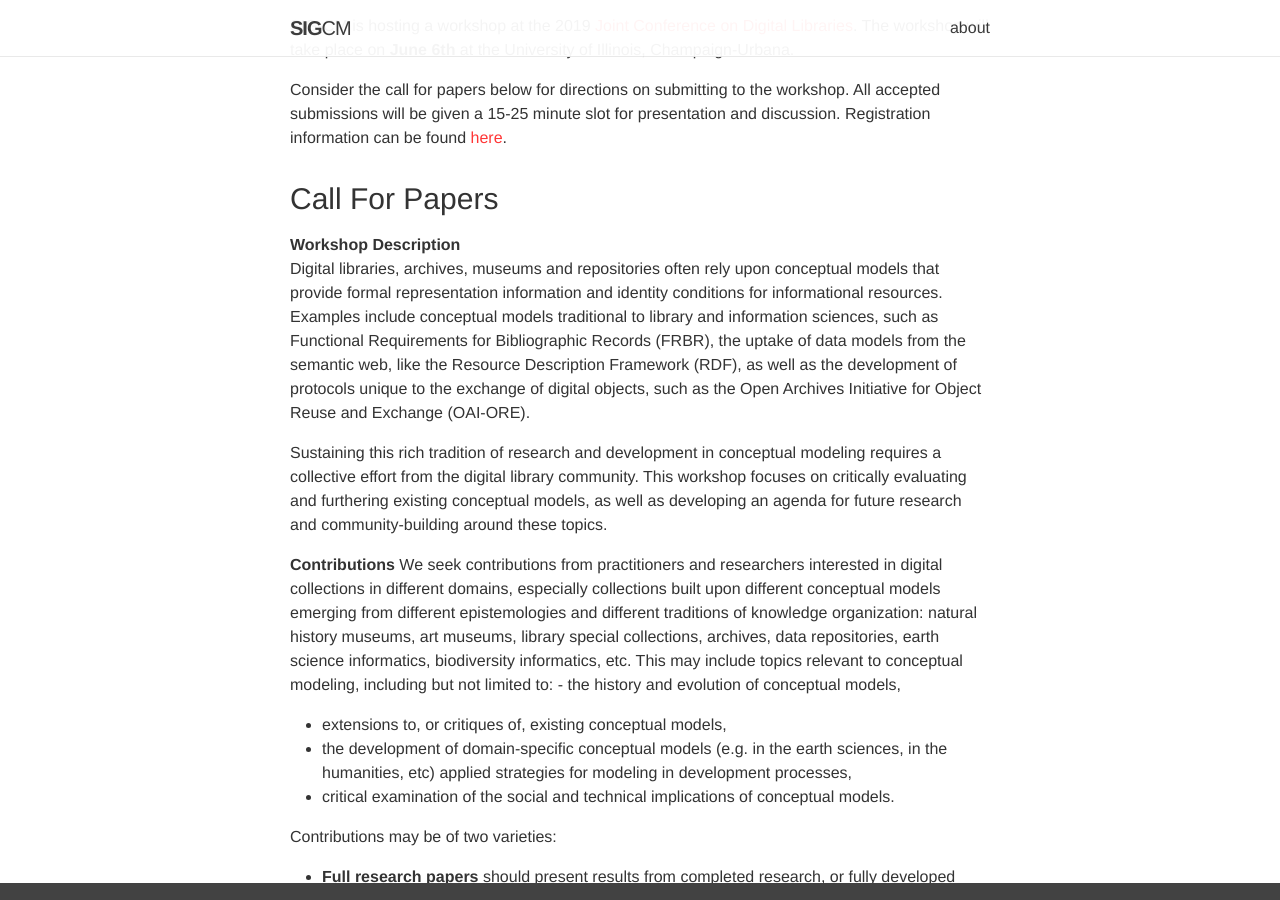
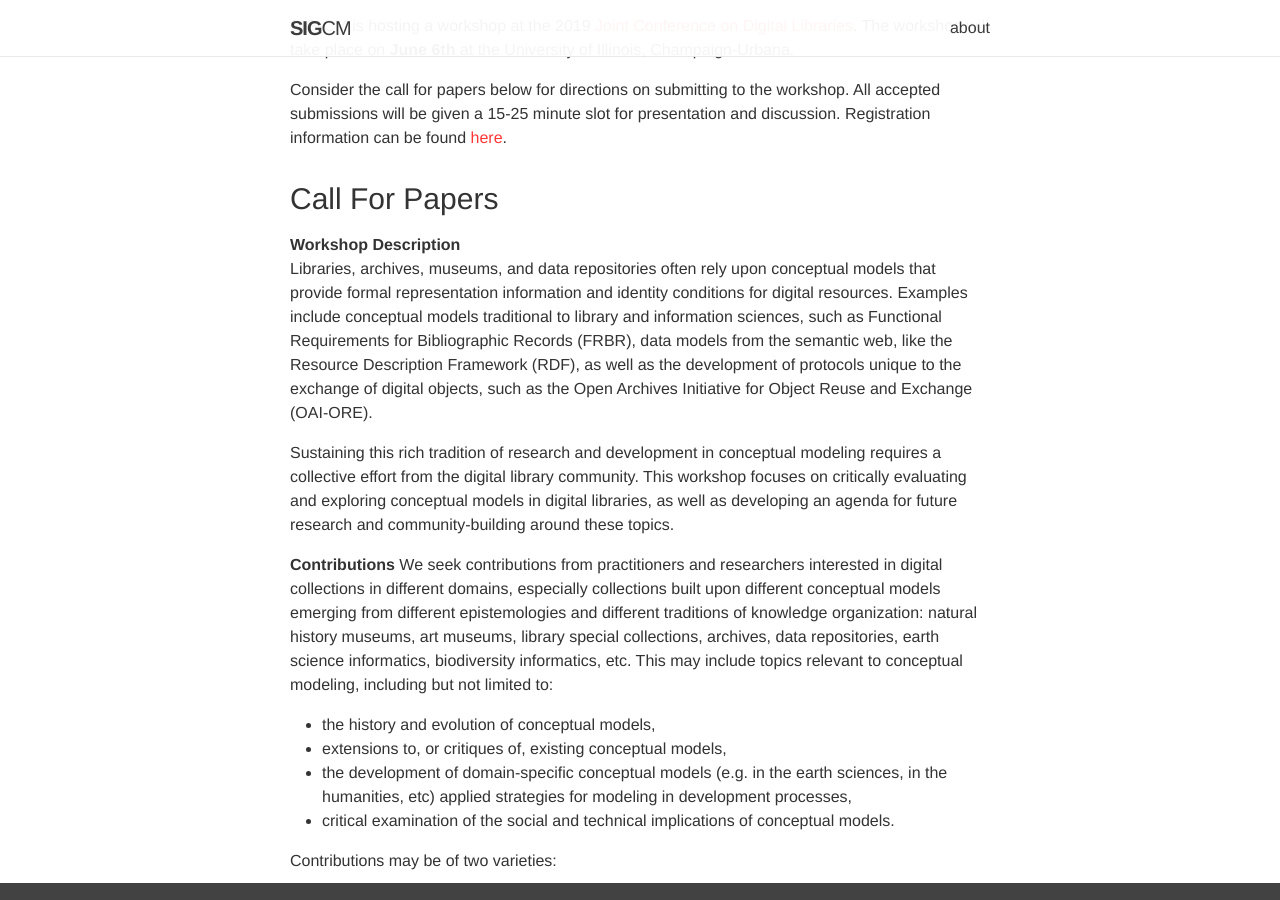
Before and after one commit to sig-cm/sig-cm.github.io, a Jekyll site: the page built from _news/JCDL-CFP.md, in a window 1280 px wide and 900 px high, scrolled down 199 px. Built offline with Jekyll 4.4.1, drawn with Linux system fonts in a browser that asks for light colours; nearby versions of some CDN libraries.

Commit message:
Update JCDL-CFP.md

```diff
--- a/_news/JCDL-CFP.md
+++ b/_news/JCDL-CFP.md
@@ -12,12 +12,13 @@ Consider the call for papers below for directions on submitting to the workshop.
 ### Call For Papers
 
 **Workshop Description**
-Digital libraries, archives, museums and repositories often rely upon conceptual models that provide formal representation information and identity conditions for informational resources. Examples include conceptual models traditional to library and information sciences, such as Functional Requirements for Bibliographic Records (FRBR), the uptake of data models from the semantic web, like the Resource Description Framework (RDF), as well as the development of protocols unique to the exchange of digital objects, such as the Open Archives Initiative for Object Reuse and Exchange (OAI-ORE).
+Libraries, archives, museums, and data repositories often rely upon conceptual models that provide formal representation information and identity conditions for digital resources. Examples include conceptual models traditional to library and information sciences, such as Functional Requirements for Bibliographic Records (FRBR), data models from the semantic web, like the Resource Description Framework (RDF), as well as the development of protocols unique to the exchange of digital objects, such as the Open Archives Initiative for Object Reuse and Exchange (OAI-ORE).
 
-Sustaining this rich tradition of research and development in conceptual modeling requires a collective effort from the digital library community. This workshop focuses on critically evaluating and furthering existing conceptual models, as well as developing an agenda for future research and community-building around these topics.
+Sustaining this rich tradition of research and development in conceptual modeling requires a collective effort from the digital library community. This workshop focuses on critically evaluating and exploring conceptual models in digital libraries, as well as developing an agenda for future research and community-building around these topics.
 
 **Contributions**
-We seek contributions from practitioners and researchers interested in digital collections in different domains, especially collections built upon different conceptual models emerging from different epistemologies and different traditions of knowledge organization: natural history museums, art museums, library special collections, archives, data repositories, earth science informatics, biodiversity informatics, etc. This may include topics relevant to conceptual modeling, including but not limited to:  - the history and evolution of conceptual models,
+We seek contributions from practitioners and researchers interested in digital collections in different domains, especially collections built upon different conceptual models emerging from different epistemologies and different traditions of knowledge organization: natural history museums, art museums, library special collections, archives, data repositories, earth science informatics, biodiversity informatics, etc. This may include topics relevant to conceptual modeling, including but not limited to:
+- the history and evolution of conceptual models,
 - extensions to, or critiques of, existing conceptual models,
 - the development of domain-specific conceptual models (e.g. in the earth sciences, in the humanities, etc) applied strategies for modeling in development processes,
 - critical examination of the social and technical implications of conceptual models.
```
